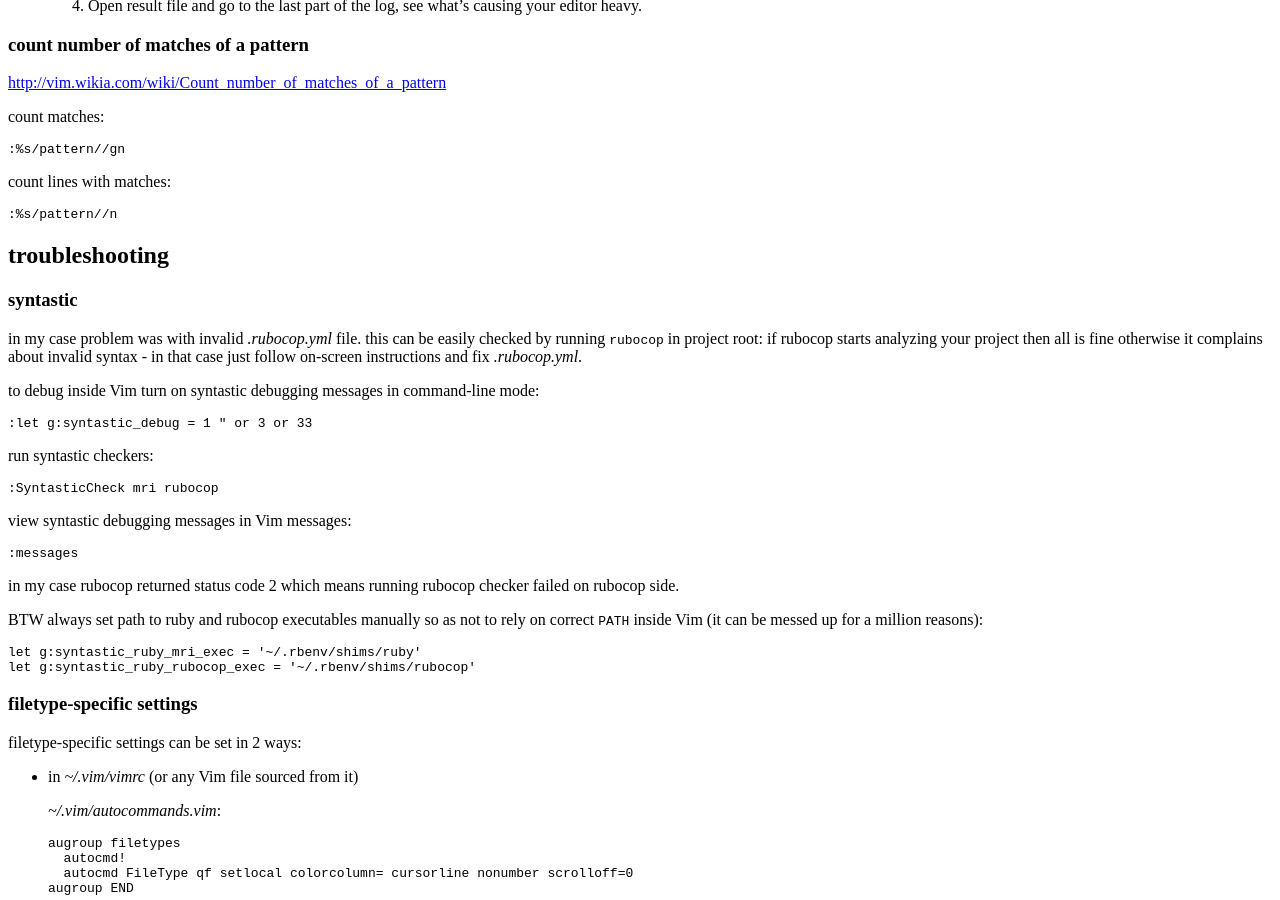
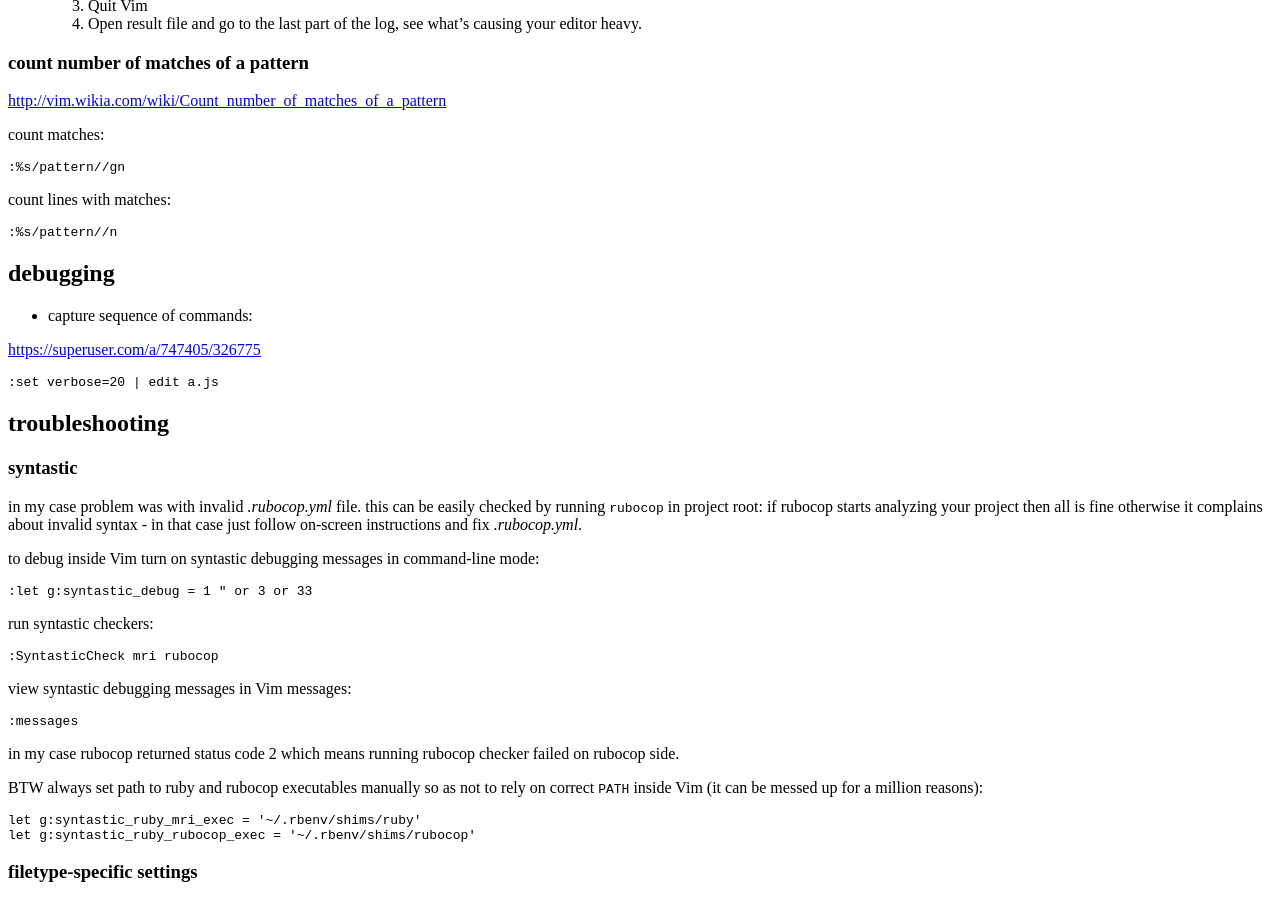
Before and after one commit to tap349/tap349.github.io, a Jekyll site: the page built from _posts/2016-12-11-vim.md, in a window 1280 px wide and 900 px high, scrolled down 1939 px. Built offline with Jekyll 4.4.1, drawn with Linux system fonts in a browser that asks for light colours.

Commit message:
update 2017-06-28_15:16:00

````diff
--- a/_posts/2016-12-11-vim.md
+++ b/_posts/2016-12-11-vim.md
@@ -118,6 +118,16 @@
 :%s/pattern//n
 ```
 
+## debugging
+
+- capture sequence of commands:
+
+<https://superuser.com/a/747405/326775>
+
+```vim
+:set verbose=20 | edit a.js
+```
+
 ## troubleshooting
 
 ### syntastic
````
